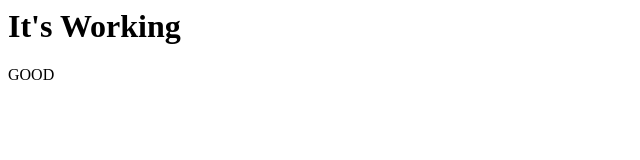
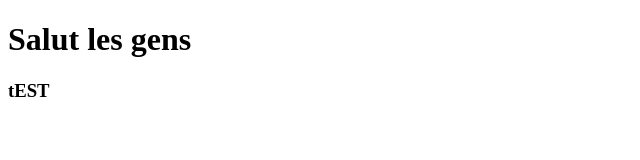
Before and after one commit to FLipDBplusplus/testpage, a plain HTML site: page index.html in a window 1280 px wide. Shown: the whole page, without its empty margins (0-640 px from the left). Drawn offline with Linux system fonts and the light colour scheme.

Commit message:
modified:   index.html

```diff
--- a/index.html
+++ b/index.html
@@ -1,2 +1,13 @@
-<h1>It's Working</h1>
-<p>GOOD</p>
+<!DOCTYPE html>
+<html>
+    <head>
+        <title>Hello World</title>
+        <meta charset="utf-8">
+    </head>
+    <body>
+        <div id="welcome">
+            <h1>Salut les gens</h1>
+            <h3>tEST</h3>
+        </div>
+    </body>
+</html>
```
